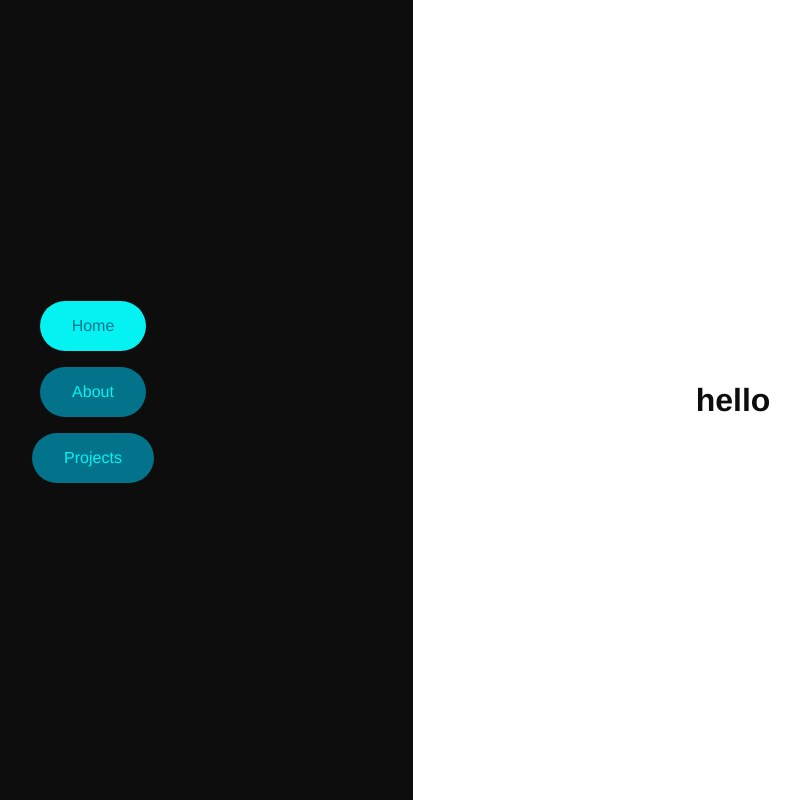
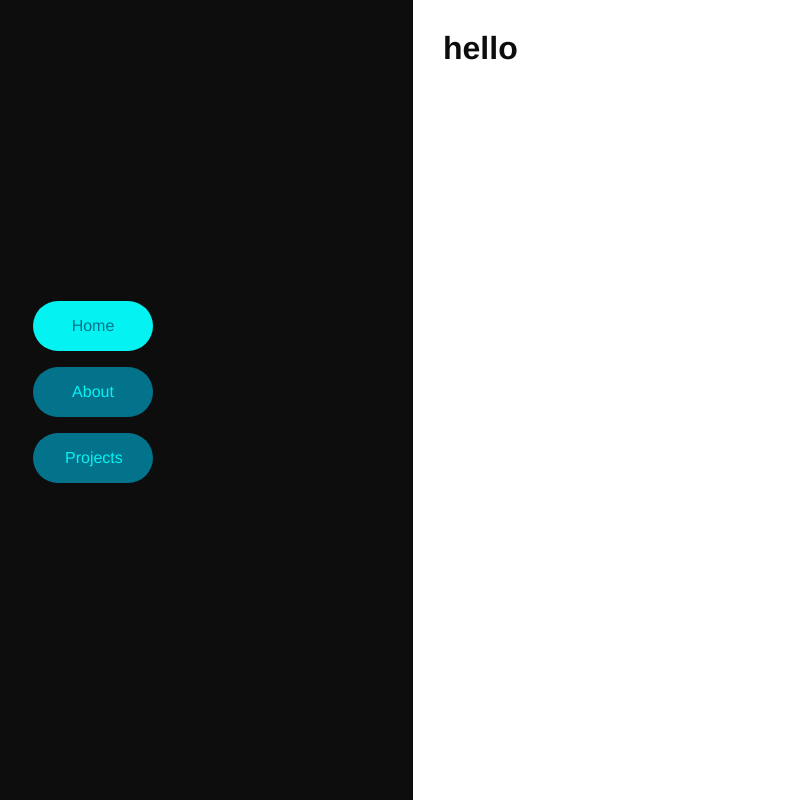
Before and after one commit to Prozak8/portfolio, a Vue app: page / in a window 1280 px wide. Shown: the whole page, without its empty margins (227-1027 px from the left). Built offline with nearby package versions, Linux system fonts and the light colour scheme; what vue-js-popover would draw is missing.

Commit message:
css classes updated, background colour moved to app for navigation. nav component converted to pug syntax

```diff
--- a/src/App.vue
+++ b/src/App.vue
@@ -1,8 +1,8 @@
 <template>
   <div id="app">
-    <div class="col">
+    <header class="col flex-center-center">
       <navigation />
-    </div>
+    </header>
     <div class="col">
       <router-view />
     </div>
@@ -30,4 +30,6 @@ export default {
   height: 100vh
   width: 100vw
   display: flex
+  header
+    background-color: $black
 </style>
--- a/src/components/Nav.vue
+++ b/src/components/Nav.vue
@@ -1,18 +1,24 @@
-<template>
-  <div class="nav">
-    <router-link to="/">Home</router-link>
-    <router-link to="/about">About</router-link>
-    <router-link to="/projects">Projects</router-link>
-  </div>
+<template lang="pug">
+  .nav
+    router-link(
+      v-for="route in routes"
+      :key="route.name"
+      :to="route.route"
+    ) {{ route.name }}
 </template>
 
 <script>
 export default {
   name: "Navigation",
   data() {
-    return {};
-  },
-  props: {}
+    return {
+      routes: [
+        { route: "/", name: "Home" },
+        { route: "/about", name: "About" },
+        { route: "/projects", name: "Projects" }
+      ]
+    };
+  }
 };
 </script>
 
@@ -20,19 +26,17 @@ export default {
 @import '@/styles/variables.sass'
 
 .nav
-  width: calc(100% - 60px)
-  height: calc(100% - 60px)
-  padding: 30px
-  background-color: $black
   display: flex
   flex-direction: column
-  justify-content: center
+  justify-self: center
   align-items: center
   a
+    width: 3.5rem
     color: $blue_light
     padding: 1rem 2rem
     margin-bottom: 1rem
     text-decoration: none
+    text-align: center
     background-color: $blue_dark
     border-radius: 2rem
     &.router-link-exact-active
--- a/src/styles/main.sass
+++ b/src/styles/main.sass
@@ -14,10 +14,16 @@
   text-decoration: none
   color: orange
 
-.flex-center
+.flex-center-center
   display: flex
   justify-content: center
   align-items: center
+
+.flex-col-center-center
+  display: flex
+  justify-content: center
+  align-items: center
+  flex-direction: column
 
 .container
   padding: 30px
--- a/src/views/About.vue
+++ b/src/views/About.vue
@@ -1,6 +1,6 @@
 <template>
   <div class="about">
-    <div class="about__inner">
+    <div class="about__inner flex-col-center-center">
       <img :src="headshot" alt="zak" />
       <h1>Zakary Howard</h1>
       <h2>Frontend Developer</h2>
@@ -13,7 +13,6 @@
         >@CraftAcademy.</a>
       </p>
       <p>I enjoy creating friendly user experiences and delivering good code quality, great documentation and clear communications between designer and programmer.</p>
-    </div>
       <div class="social">
         <a href="https://github.com/Prozak8" target="_blank" class="social__link">
           <font-awesome-icon :icon="['fab', 'github-square']" size="3x" class="grow" />
@@ -21,6 +20,7 @@
         <a href="https://www.linkedin.com/in/zdh" target="_blank" class="social__link">
           <font-awesome-icon :icon="['fab', 'linkedin']" size="3x" class="grow" />
         </a>
+      </div>
     </div>
   </div>
 </template>
```
Also changed, not shown: src/components/HelloWorld.vue (deleted, +0 -13 lines). Lines whose indentation alone changed are shown as unchanged.
